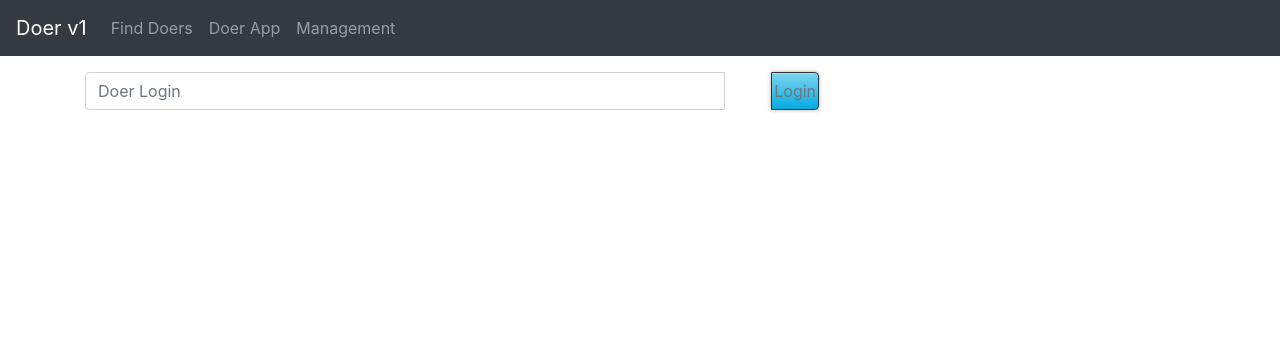
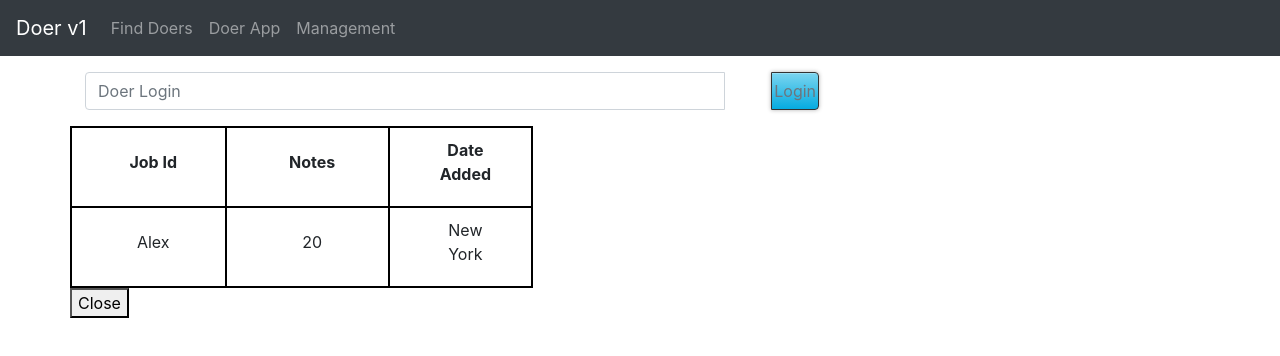
Before and after one commit to fsnooruddin/doer_backend, a React (Create React App) app in the folder doer-product-crud-app/react-crud-web-api/: page /doerapp in a window 1280 px wide. Shown: the top 356 px of the page. Built offline with nearby package versions, Linux system fonts and the light colour scheme.

Commit message:
fixing clickable row

```diff
--- a/doer-product-crud-app/react-crud-web-api/src/components/doer-app.component.js
+++ b/doer-product-crud-app/react-crud-web-api/src/components/doer-app.component.js
@@ -232,6 +232,13 @@ closeDialog6() {
     modal.style.display = "none";
   }
 
+closeDialog7() {
+    // Get the modal
+    var modal = document.getElementById("jobNotesPopup");
+    modal.style.display = "none";
+  }
+
+
 
 filterResultsByDoerId(doers) {
     if(this.state.doerId == null) {
@@ -306,6 +313,12 @@ processDoerLogin() {
 
 }
 
+myFunction()
+{
+    var table = document.getElementById("jobNotes-table");
+
+}
+
 getActiveLabel(event, doer)
 {
   if(event.currentTarget.className == "doersRow") {
@@ -377,10 +390,10 @@ getActiveLabel(event, doer)
                     {sentReservationRequests &&
                       sentReservationRequests.map((reservation, index) => (
                         <tr className="doersRow" id={"reservation"+index} onClick={(event) => this.getActiveLabel(event, reservation)} key={index}>
-                          <td className="cell-name-highlight">{reservation.doer_name} </td>
-                          <td className="cell-svcs-highlight">{reservation.requested_services} </td>
-                          <td className="cell-time-highlight">{reservation.requested_time}</td>
-                          <td className="cell-createtime-highlight">{utils.getJSDateTime(reservation.createdAt)}</td>
+                          <td className="cell-name-highlight">{reservation.doer_name}</td>
+                          <td className="cell-svcs-highlight" >{reservation.requested_services} </td>
+                          <td className="cell-time-highlight" >{reservation.requested_time}</td>
+                          <td className="cell-createtime-highlight" >{utils.getJSDateTime(reservation.createdAt)}</td>
                         </tr>
                       ))}
              </tbody>
@@ -574,6 +587,30 @@ getActiveLabel(event, doer)
       </div>
     </div>
 
+ <div class="jobNotesPopup">
+      <div class="jobNotesPopup" id="jobNotesPopup">
+
+            <table id="jobNotes-table">
+                <thead>
+                   <th> Job Id </th>
+                   <th> Notes </th>
+                   <th> Date Added </th>
+                </thead>
+                <tbody>
+                   <tr>
+                      <td> Alex </td>
+                      <td> 20 </td>
+                      <td> New York </td>
+                   </tr>
+      </tbody>
+   </table>
+
+          <button type="button" class="jobNotesPopup-btn" onClick={this.closeDialog7}>Close</button>
+
+      </div>
+    </div>
+
+
       </div>
 
 
```
